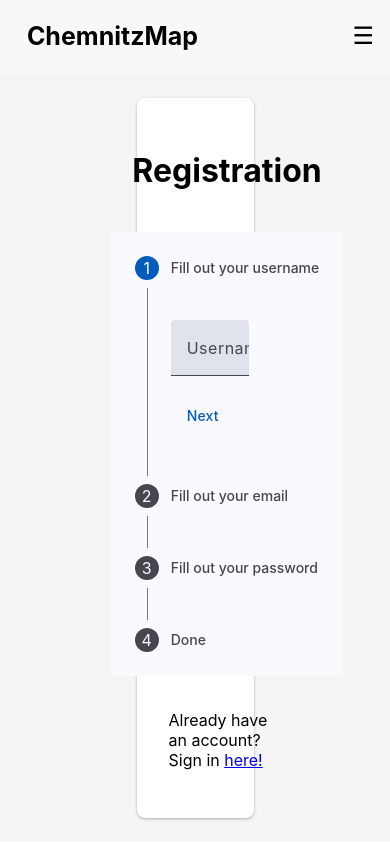
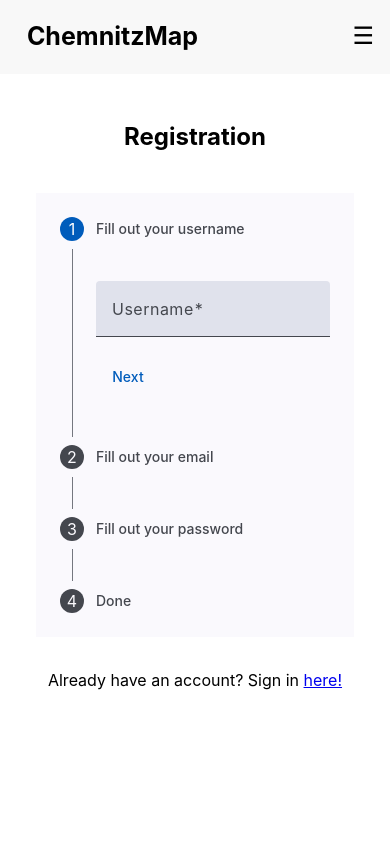
Before and after one commit to Ubuntovka/chemnitz-angular, an Angular app: page /register in a window 390 px wide. Built offline with nearby package versions, Linux system fonts and the light colour scheme.

Commit message:
registration form optimisation

```diff
--- a/src/app/components/register/register.component.css
+++ b/src/app/components/register/register.component.css
@@ -50,3 +50,31 @@
 .password {
   width: 20dvw;
 }
+
+@media (max-width: 600px) {
+  .registration-container {
+    height: auto;
+  }
+
+  .registration-page {
+    width: 100%;
+    border-radius: 0;
+    box-shadow: none;
+  }
+
+  .title {
+    font-size: 1.5rem;
+  }
+
+  .username {
+    width: 60dvw;
+  }
+
+  .email {
+    width: 60dvw;
+  }
+
+  .password {
+    width: 60dvw;
+  }
+}
```
